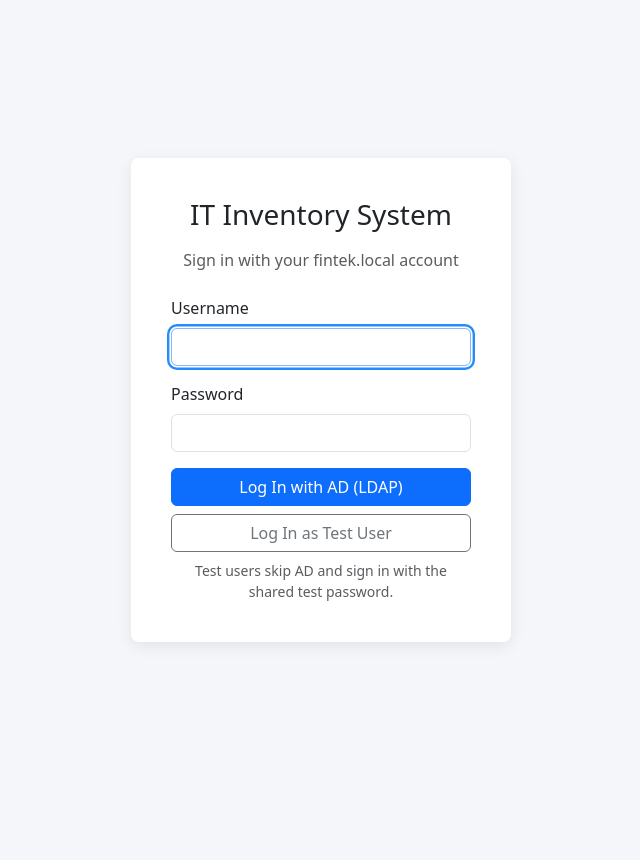
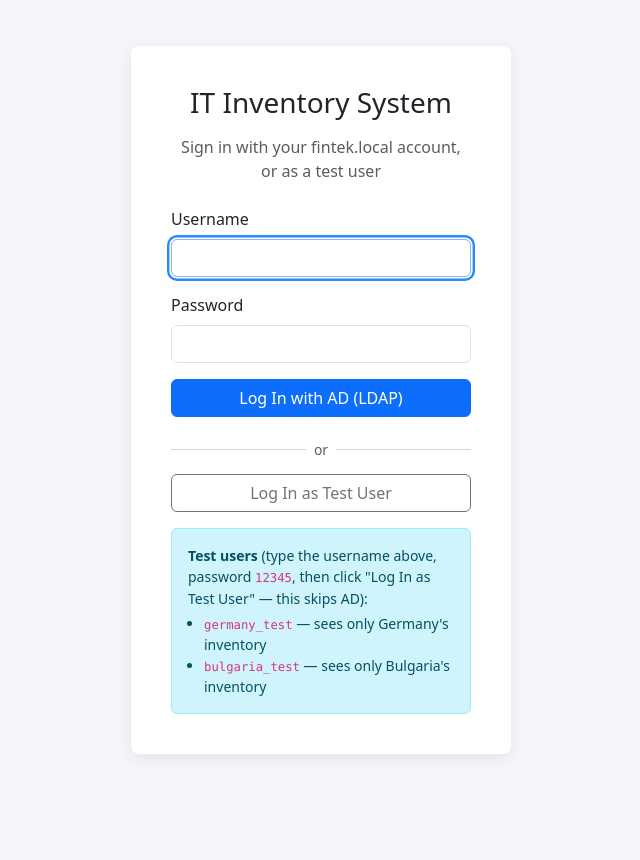
Before and after one commit to naklovas/Futbolquiz, an ASP.NET Core app: page /Account/Login in a window 1280 px wide. Shown: the whole page, without its empty margins (319-959 px from the left). Run offline with ASP.NET Core 8, Linux system fonts and the light colour scheme; some libraries are stand-ins or nearby versions.

Commit message:
it-inventory: test login enabled by default, show test users/password on login page
TestLoginSettings now defaults to Enabled=true/Password=12345 so the
feature works without any appsettings.json/Program.cs edits. Login page
now lists the known test usernames and the shared password when enabled.

```diff
--- a/it-inventory/src/ITInventory.Web/Configuration/TestLoginSettings.cs
+++ b/it-inventory/src/ITInventory.Web/Configuration/TestLoginSettings.cs
@@ -4,6 +4,8 @@ public class TestLoginSettings
 {
     public const string SectionName = "TestLogin";
 
-    public bool Enabled { get; set; }
-    public string Password { get; set; } = string.Empty;
+    /// <summary>Defaults to enabled so the feature works even without an appsettings.json entry.</summary>
+    public bool Enabled { get; set; } = true;
+
+    public string Password { get; set; } = "12345";
 }
--- a/it-inventory/src/ITInventory.Web/Views/Account/Login.cshtml
+++ b/it-inventory/src/ITInventory.Web/Views/Account/Login.cshtml
@@ -4,11 +4,12 @@
     ViewData["Title"] = "Log In";
     Layout = "_LoginLayout";
     var testLoginEnabled = TestLoginOptions.Value.Enabled;
+    var testLoginPassword = TestLoginOptions.Value.Password;
 }
 
 <div class="login-box">
     <h3 class="mb-3 text-center">IT Inventory System</h3>
-    <p class="text-muted text-center mb-4">Sign in with your fintek.local account</p>
+    <p class="text-muted text-center mb-4">Sign in with your fintek.local account, or as a test user</p>
 
     <form asp-controller="Account" asp-action="Login" method="post">
         <input type="hidden" asp-for="ReturnUrl" />
@@ -29,8 +30,20 @@
         <button type="submit" name="LoginMode" value="ldap" class="btn btn-primary w-100 mb-2">Log In with AD (LDAP)</button>
         @if (testLoginEnabled)
         {
+            <div class="d-flex align-items-center my-2 text-muted small">
+                <hr class="flex-grow-1" />
+                <span class="px-2">or</span>
+                <hr class="flex-grow-1" />
+            </div>
             <button type="submit" name="LoginMode" value="test" class="btn btn-outline-secondary w-100">Log In as Test User</button>
-            <p class="text-muted text-center small mt-2 mb-0">Test users skip AD and sign in with the shared test password.</p>
+
+            <div class="alert alert-info small mt-3 mb-0">
+                <strong>Test users</strong> (type the username above, password <code>@testLoginPassword</code>, then click "Log In as Test User" — this skips AD):
+                <ul class="mb-0 ps-3 mt-1">
+                    <li><code>germany_test</code> &mdash; sees only Germany's inventory</li>
+                    <li><code>bulgaria_test</code> &mdash; sees only Bulgaria's inventory</li>
+                </ul>
+            </div>
         }
     </form>
 </div>
```
